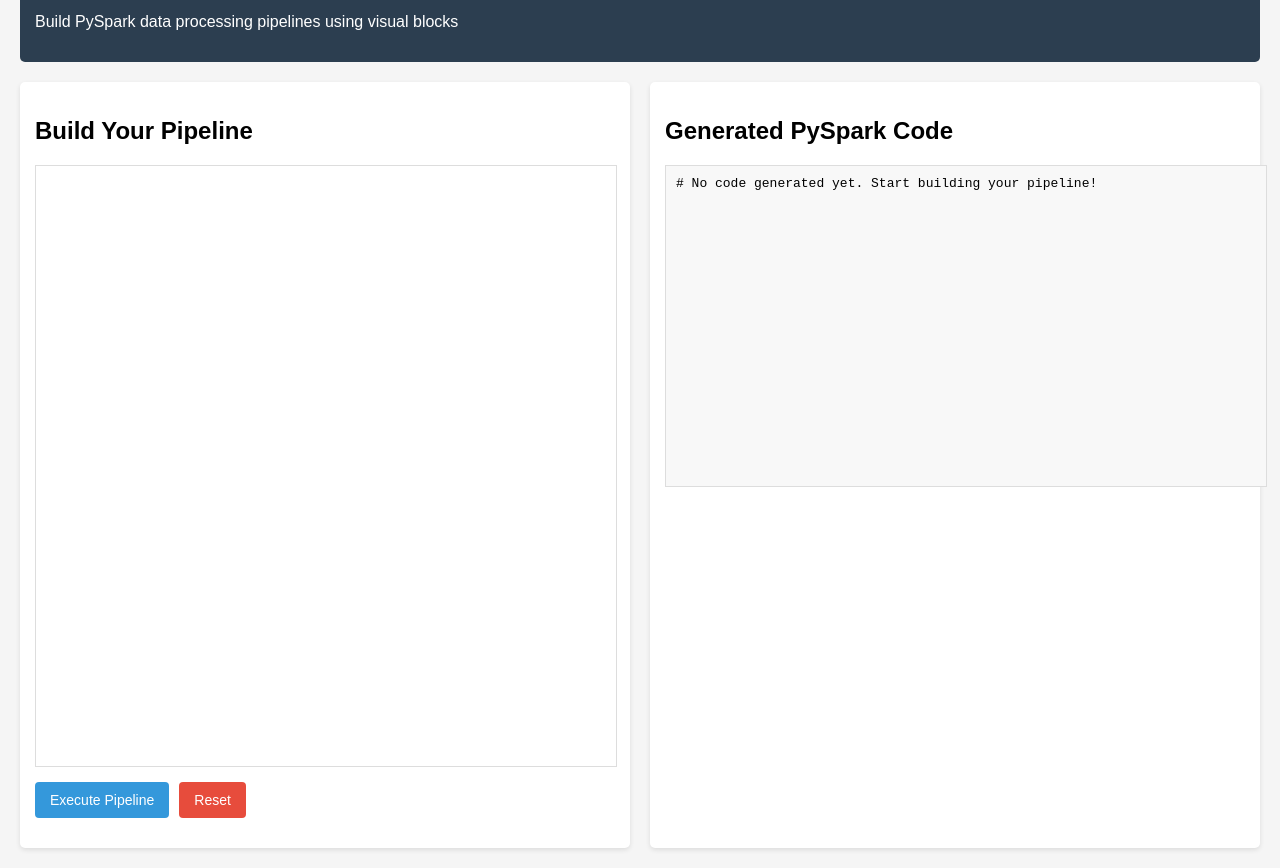
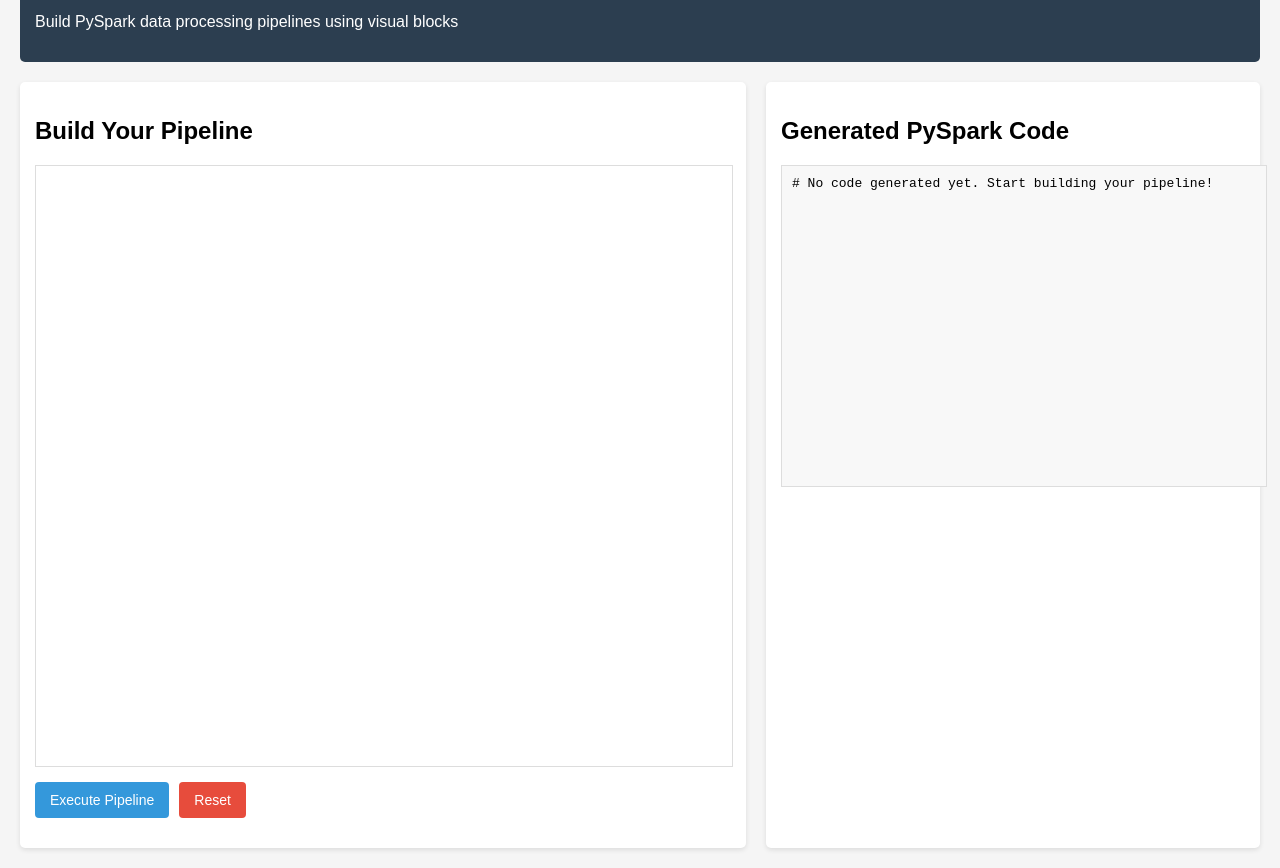
Before and after one commit to ilsed06/InteractiveSparkWorkflow, a plain HTML site: page index.html in a window 1280 px wide. Shown: the part 75-943 px from the top of the page. Drawn offline with Linux system fonts and the light colour scheme; a script that the page names is missing.

Commit message:
update the layout of containers

```diff
--- a/index.html
+++ b/index.html
@@ -29,7 +29,7 @@
             gap: 20px;
         }
         .blockly-container {
-            flex: 1;
+            flex: 1.2;
             min-width: 500px;
             width: 70%;
             background-color: white;
@@ -38,7 +38,7 @@
             padding: 15px;
         }
         .code-container {
-            flex: 1;
+            flex: 0.8;
             min-width: 200px;
             width: 30%;
             background-color: white;
```
